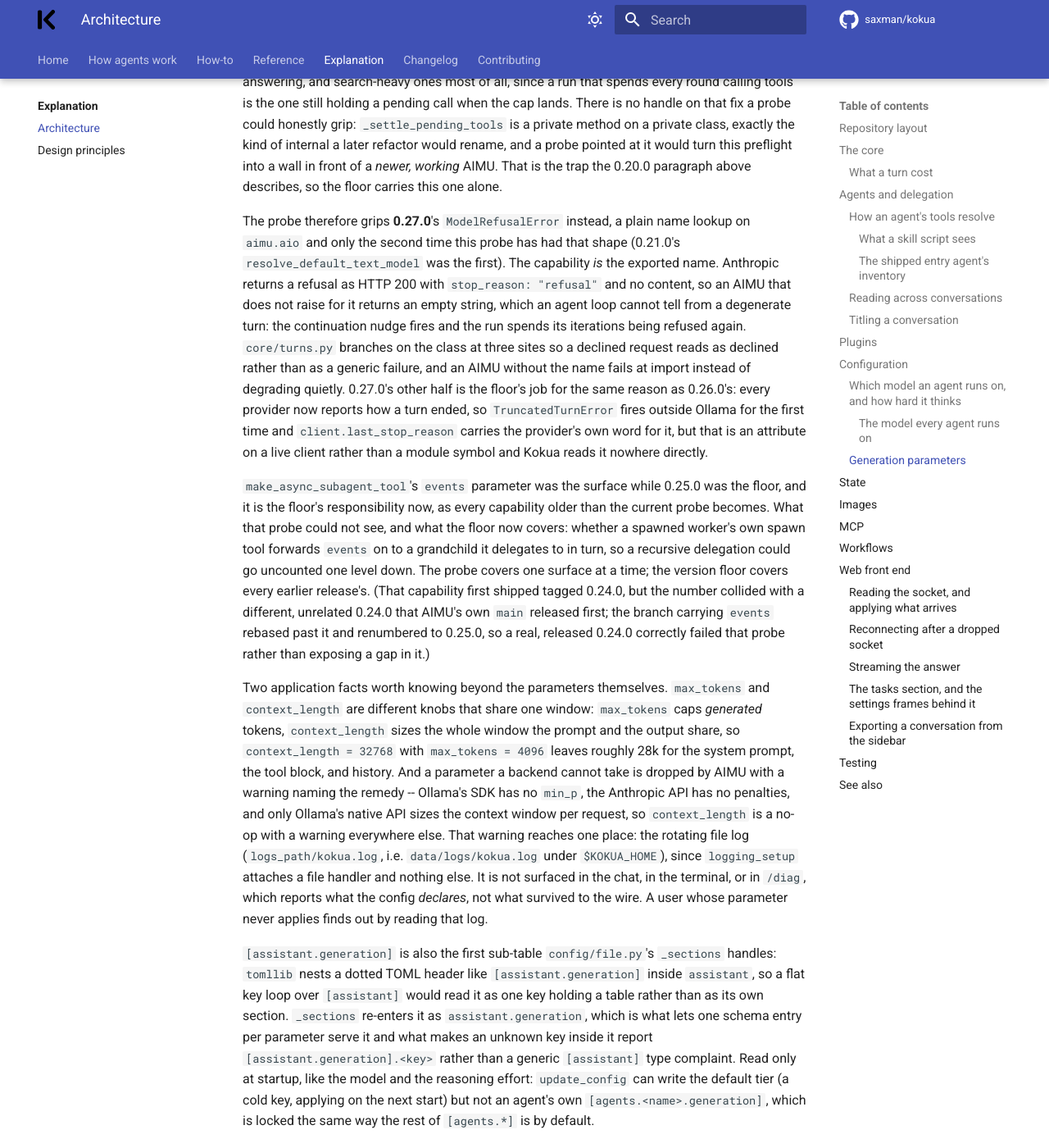
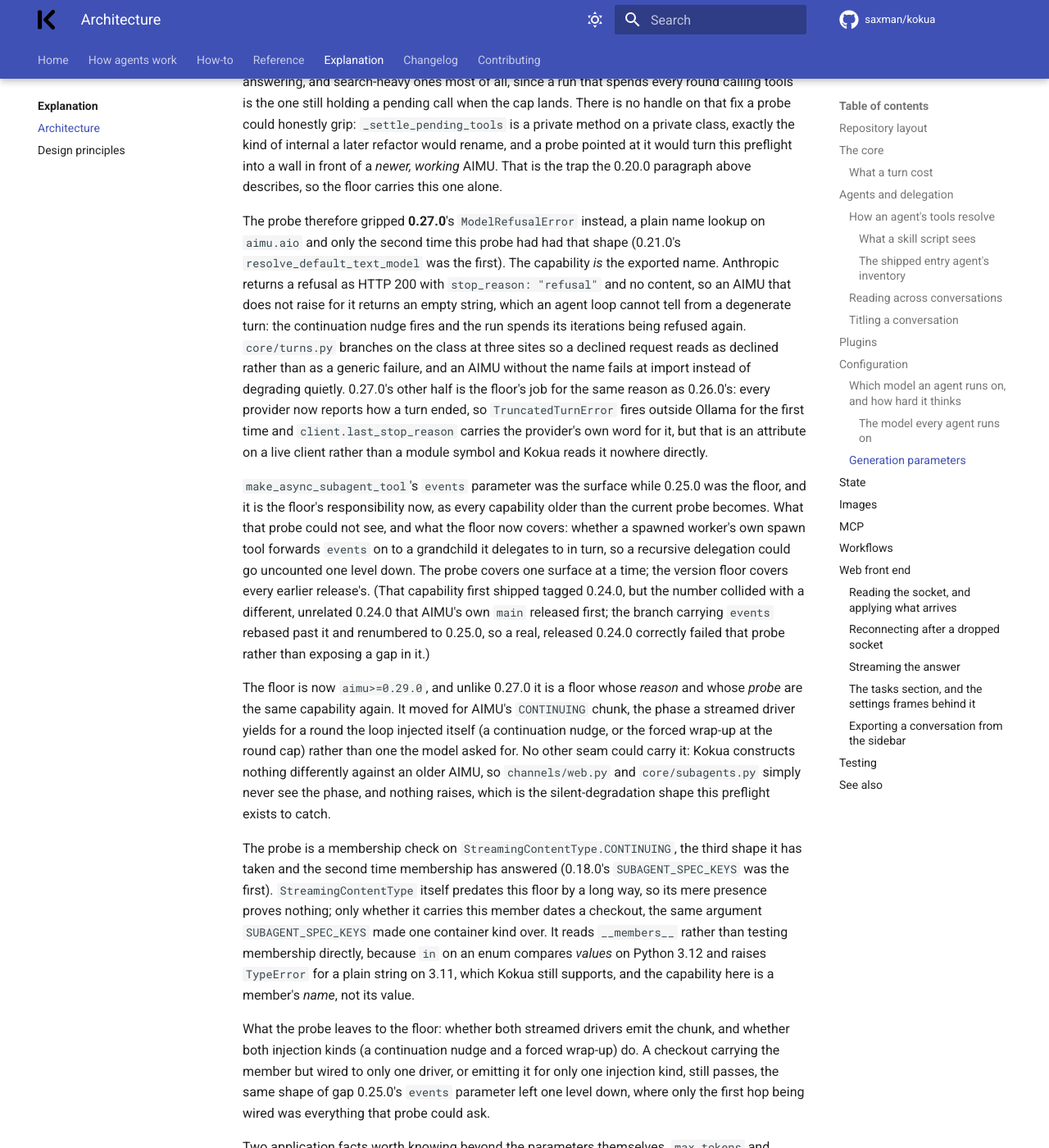
Before and after one commit to saxman/kokua, an MkDocs documentation site: the page built from docs/explanation/architecture.md, in a window 1280 px wide and 1400 px high, scrolled down 17742 px. Shown: the whole window at 82% size. Built offline with MkDocs 1.6.1 and Material for MkDocs 9.7.7, drawn with Linux system fonts in a browser that asks for light colours; comment, search, counter and statistics services are not loaded; some of the changed text lies outside the part shown.

Commit message:
docs: the loop marker names its injection, and the 0.29.0 floor

```diff
--- a/docs/explanation/architecture.md
+++ b/docs/explanation/architecture.md
@@ -658,8 +658,8 @@ construction still works and streams neither phase, and since Kokua no longer re
 anywhere there is not even an `AttributeError` to notice, which is the failure mode this preflight
 exists for.
 
-The repository floor is now `aimu>=0.27.0`, and it is the first floor whose *reason* and whose *probe*
-are different capabilities from different releases. That split is worth following, because it is the
+The floor was `aimu>=0.27.0` until 0.29.0, and it was the first floor whose *reason* and whose *probe*
+were different capabilities from different releases. That split is worth following, because it is the
 shape of every future case where a bug fix rather than a feature moves the floor.
 
 The floor moved for **0.26.0**: AIMU's tool loop no longer strands an un-dispatched tool call before its
@@ -673,9 +673,9 @@ class, exactly the kind of internal a later refactor would rename, and a probe p
 this preflight into a wall in front of a *newer, working* AIMU. That is the trap the 0.20.0 paragraph
 above describes, so the floor carries this one alone.
 
-The probe therefore grips **0.27.0**'s `ModelRefusalError` instead, a plain name lookup on `aimu.aio` and
-only the second time this probe has had that shape (0.21.0's `resolve_default_text_model` was the first).
-The capability *is* the exported name. Anthropic returns a refusal as HTTP 200 with
+The probe therefore gripped **0.27.0**'s `ModelRefusalError` instead, a plain name lookup on `aimu.aio`
+and only the second time this probe had had that shape (0.21.0's `resolve_default_text_model` was the
+first). The capability *is* the exported name. Anthropic returns a refusal as HTTP 200 with
 `stop_reason: "refusal"` and no content, so an AIMU that does not raise for it returns an empty string,
 which an agent loop cannot tell from a degenerate turn: the continuation nudge fires and the run spends
 its iterations being refused again. `core/turns.py` branches on the class at three sites so a declined
@@ -693,6 +693,27 @@ The probe covers one surface at a time; the version floor covers every earlier r
 capability first shipped tagged 0.24.0, but the number collided with a different, unrelated 0.24.0 that
 AIMU's own `main` released first; the branch carrying `events` rebased past it and renumbered to 0.25.0,
 so a real, released 0.24.0 correctly failed that probe rather than exposing a gap in it.)
+
+The floor is now `aimu>=0.29.0`, and unlike 0.27.0 it is a floor whose *reason* and whose *probe* are the
+same capability again. It moved for AIMU's `CONTINUING` chunk, the phase a streamed driver yields for a
+round the loop injected itself (a continuation nudge, or the forced wrap-up at the round cap) rather than
+one the model asked for. No other seam could carry it: Kokua constructs nothing differently against an
+older AIMU, so `channels/web.py` and `core/subagents.py` simply never see the phase, and nothing raises,
+which is the silent-degradation shape this preflight exists to catch.
+
+The probe is a membership check on `StreamingContentType.CONTINUING`, the third shape it has taken and
+the second time membership has answered (0.18.0's `SUBAGENT_SPEC_KEYS` was the first). `StreamingContentType`
+itself predates this floor by a long way, so its mere presence proves nothing; only whether it carries
+this member dates a checkout, the same argument `SUBAGENT_SPEC_KEYS` made one container kind over. It
+reads `__members__` rather than testing membership directly, because `in` on an enum compares *values* on
+Python 3.12 and raises `TypeError` for a plain string on 3.11, which Kokua still supports, and the
+capability here is a member's *name*, not its value.
+
+What the probe leaves to the floor: whether both streamed drivers emit the chunk, and whether both
+injection kinds (a continuation nudge and a forced wrap-up) do. A checkout carrying the member but wired
+to only one driver, or emitting it for only one injection kind, still passes, the same shape of gap
+0.25.0's `events` parameter left one level down, where only the first hop being wired was everything that
+probe could ask.
 
 Two application facts worth knowing beyond the parameters themselves. `max_tokens` and `context_length`
 are different knobs that share one window: `max_tokens` caps *generated* tokens, `context_length` sizes
@@ -1044,6 +1065,15 @@ conversation changes *during* the send that is being gated. And gating purely on
 drop a background turn's sidebar refresh, because `TurnRunner._persist` pushes the conversation list from
 inside that turn's own task.
 
+A loop marker's meaning narrowed with AIMU 0.29.0's `CONTINUING` chunk: it now names an injected round
+specifically, one the loop inserted on its own (a continuation nudge after an empty turn, or the forced
+wrap-up at the round cap), and `reason` on the frame (`"continuation"` or `"final_answer"`) says which.
+Before it, `stream_activity` guessed the boundary from a rise in `StreamChunk.iteration`, which labelled
+the cap with the nudge's own wording and could draw a marker after an ordinary tool round too, since the
+counter rises there as well and no reload ever reproduced it. A marker now means exactly one thing, live
+and on reload alike, and `SubagentReporter.chunk` reads the identical chunk to draw the same boundary
+inside a sub-agent card.
+
 Whitespace alone does not open an answer bubble. A server that separates reasoning from the answer
 itself (mlx-lm, llama-server, vLLM) sends the newlines that followed the reasoning as the answer
 segment's first tokens, so on a turn that reasons and then calls a tool the whole segment can be
```
Also changed, not shown: CHANGELOG.md (+28 -15 lines), CLAUDE.md (+29 -8 lines), CONTRIBUTING.md (+1 -1 lines), README.md (+2 -2 lines), docs/how-agents-work/delegation.md (+6 -1 lines), docs/how-agents-work/the-turn-loop.md (+7 -5 lines), docs/index.md (+1 -1 lines).
